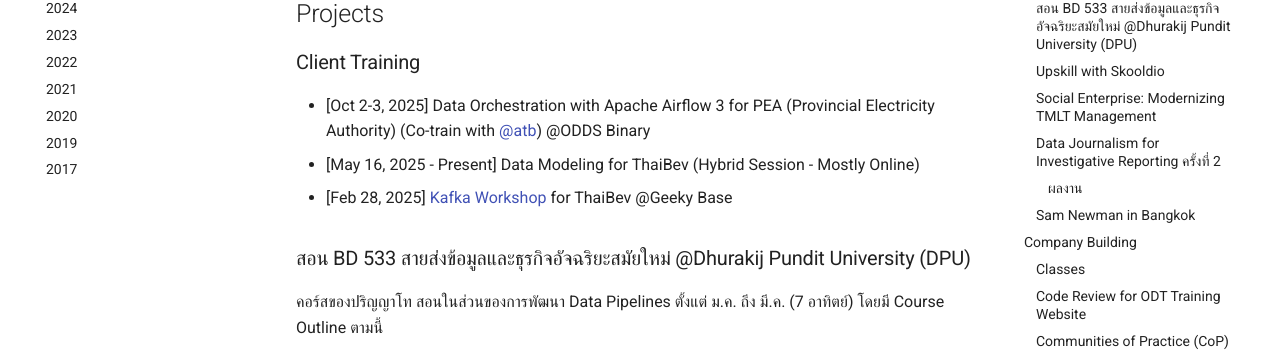
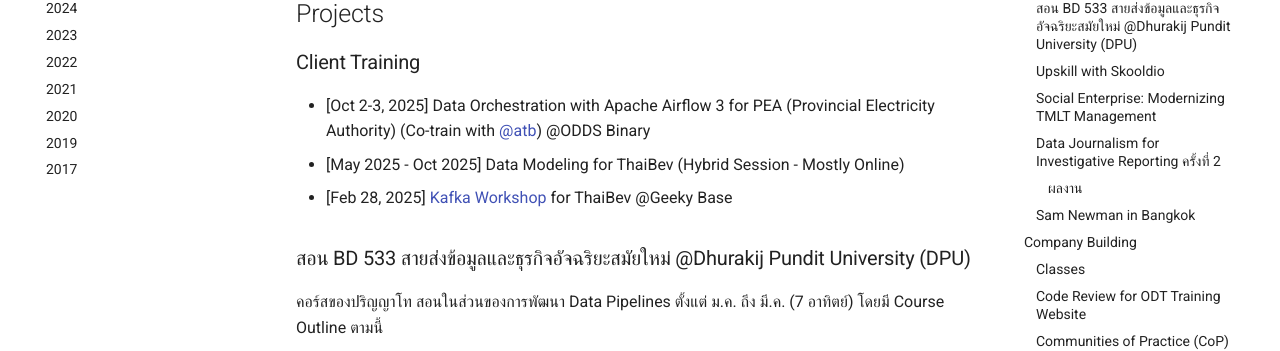
Before and after one commit to zkan/brag-documents, an MkDocs documentation site: the page built from docs/2025.md, in a window 1280 px wide and 900 px high. Shown: the part 184-535 px from the top of the window. Built offline with MkDocs 1.6.1 and Material for MkDocs 9.7.7, drawn with Linux system fonts in a browser that asks for light colours; comment, search, counter and statistics services are not loaded.

Commit message:
Specify the end date of data modeling session for ThaiBev

```diff
--- a/docs/2025.md
+++ b/docs/2025.md
@@ -8,7 +8,7 @@
 Electricity Authority) (Co-train with
 [@atb](https://www.linkedin.com/in/athibet-prawane/){target=_blank}) @ODDS
 Binary
-* [May 16, 2025 - Present] Data Modeling for ThaiBev (Hybrid Session - Mostly
+* [May 2025 - Oct 2025] Data Modeling for ThaiBev (Hybrid Session - Mostly
 Online)
 * [Feb 28, 2025] [Kafka
 Workshop](https://zkan.github.io/introducing-kafka/){target=_blank} for ThaiBev
```
